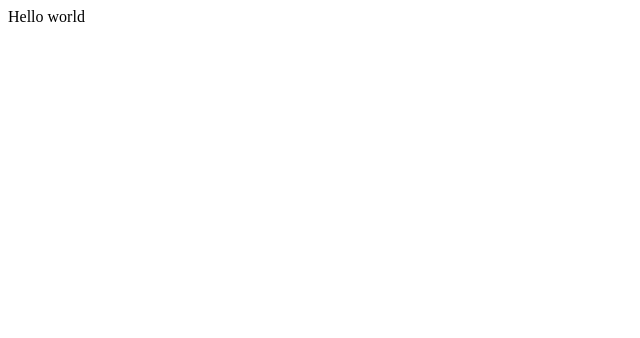
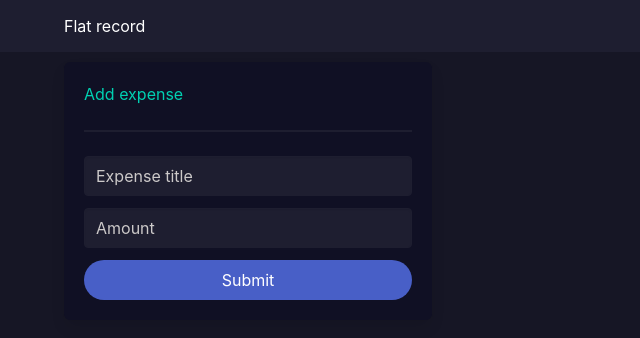
Before and after one commit to soumenpasari/flatrecord, a React (Create React App) app: page / in a window 1280 px wide. Shown: the top 338 px of the page, without its empty margins (0-640 px from the left). Built offline with nearby package versions, Linux system fonts and the light colour scheme.

Commit message:
feat: added form to add expense

```diff
--- a/src/App.css
+++ b/src/App.css
@@ -1 +1,30 @@
 /* custom css for web app */
+body {
+  background-color: #161625 !important;
+  height: 100vh;
+}
+.navbar.is-black{
+  background-color: #1e1e30 !important;
+}
+.has-upper-margin {
+  margin-top: 10px !important;
+}
+.has-background-flat {
+  background-color: #101024 !important;
+  color: #fff !important;
+}
+.flat-record-divider {
+  background-color: #1e1e30 !important;
+}
+.input, .select select, .textarea {
+  background-color: #1e1e30 !important;
+  border-color: #1e1e30 !important;
+  border-radius: 4px;
+  color: #fff !important;
+}
+.button.is-full-width {
+  width: 100% !important;
+}
+::placeholder{
+  color: rgb(204, 201, 201) !important;
+}
--- a/src/App.js
+++ b/src/App.js
@@ -1,10 +1,16 @@
 import React from 'react';
 import './App.css';
+import 'bulma/css/bulma.min.css';
+
+// importing other components
+import {Navbar} from './components/Navbar';
+import {AppWrapper} from './components/AppWrapper';
 
 function App() {
   return (
     <div className="App">
-      Hello world
+      <Navbar title='Flat record' />
+      <AppWrapper />
     </div>
   );
 }
--- /dev/null
+++ b/src/components/AmountAction.js
@@ -0,0 +1,14 @@
+import React from 'react'
+
+// importing other components
+import { ExpenseForm } from './ExpenseForm'
+
+export const AmountAction = () => {
+    return (
+        <div className='box has-background-flat'>
+            <span className='has-text-primary'>Add expense</span>
+            <hr className='flat-record-divider'/>
+            <ExpenseForm />
+        </div>
+    )
+}
--- /dev/null
+++ b/src/components/AppWrapper.js
@@ -0,0 +1,14 @@
+import React from 'react'
+import { AmountAction } from './AmountAction'
+
+export const AppWrapper = () => {
+    return (
+        <div className='container has-upper-margin'>
+            <div className='columns is-multiline'>
+                <div className='column is-4'>
+                    <AmountAction />
+                </div>
+            </div>
+        </div>
+    )
+}
--- /dev/null
+++ b/src/components/ExpenseForm.js
@@ -0,0 +1,15 @@
+import React from 'react';
+
+// importing other components
+import {Textbar} from '../components/forms/Textbar';
+import { FormButton } from './forms/FormButton';
+
+export const ExpenseForm = () => {
+    return (
+        <form>
+            <Textbar placeholder='Expense title' flatIdName='TitleExp' type='text' />
+            <Textbar placeholder='Amount' flatIdName='TitleExp' type='number' />
+            <FormButton title='Submit' type='submit' />
+        </form>
+    )
+}
--- /dev/null
+++ b/src/components/Navbar.js
@@ -0,0 +1,15 @@
+import React from 'react';
+
+export const Navbar = ({title}) => {
+    return (
+        <nav className='navbar is-black'>
+            <div className='container'>
+                <a href='/' className='navbar-brand'>
+                    <span className='navbar-item'>
+                        {title}
+                    </span>
+                </a>
+            </div>
+        </nav>
+    )
+}
--- /dev/null
+++ b/src/components/forms/FormButton.js
@@ -0,0 +1,11 @@
+import React from 'react'
+
+export const FormButton = ({title,type}) => {
+    return (
+        <button
+        className='button is-link is-rounded is-full-width'
+        type={type}>
+            {title}
+        </button>
+    )
+}
--- /dev/null
+++ b/src/components/forms/Textbar.js
@@ -0,0 +1,16 @@
+import React from 'react'
+
+export const Textbar = ({placeholder,flatIdName,type,value}) => {
+    return (
+        <div className='field'>
+            <div className='control'>
+                <input className='input'
+                placeholder={placeholder}
+                id={flatIdName}
+                type={type}
+                value={value}
+                />
+            </div>
+        </div>
+    )
+}
```
